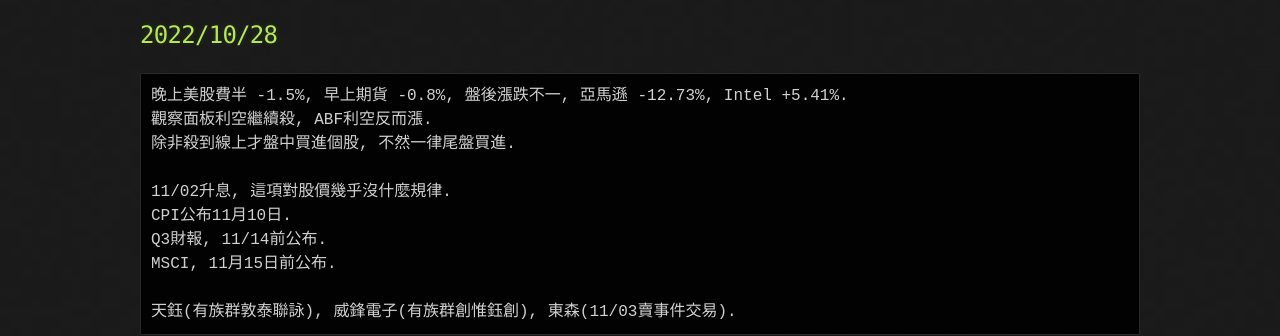
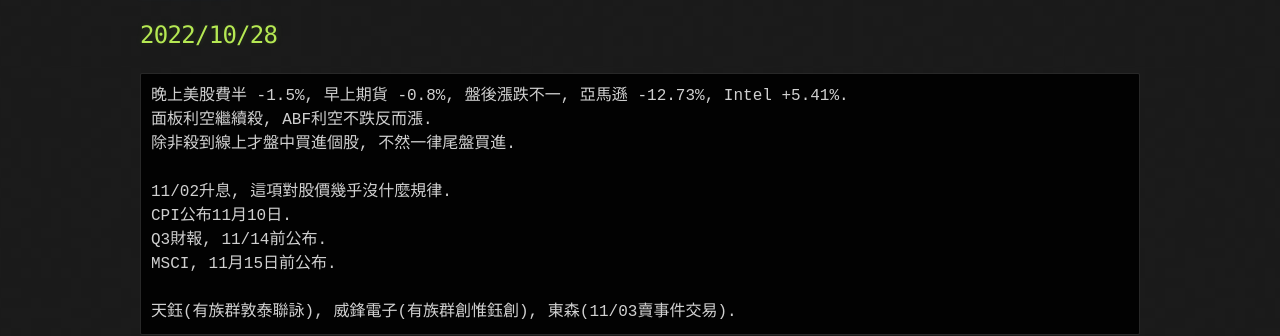
Before and after one commit to lepg5487/Stock_God, a Jekyll site: the page built from index.md, in a window 1280 px wide and 900 px high. Shown: the part 465-801 px from the top of the window. Built offline with Jekyll 4.4.1, drawn with Linux system fonts in a browser that asks for light colours; our own code applies the rules of GitHub Pages for plain Markdown files.

Commit message:
Update index.md

````diff
--- a/index.md
+++ b/index.md
@@ -15,7 +15,7 @@
 ## 2022/10/28
 ```
 晚上美股費半 -1.5%, 早上期貨 -0.8%, 盤後漲跌不一, 亞馬遜 -12.73%, Intel +5.41%.
-觀察面板利空繼續殺, ABF利空反而漲.
+面板利空繼續殺, ABF利空不跌反而漲.
 除非殺到線上才盤中買進個股, 不然一律尾盤買進.
 
 11/02升息, 這項對股價幾乎沒什麼規律.
````
